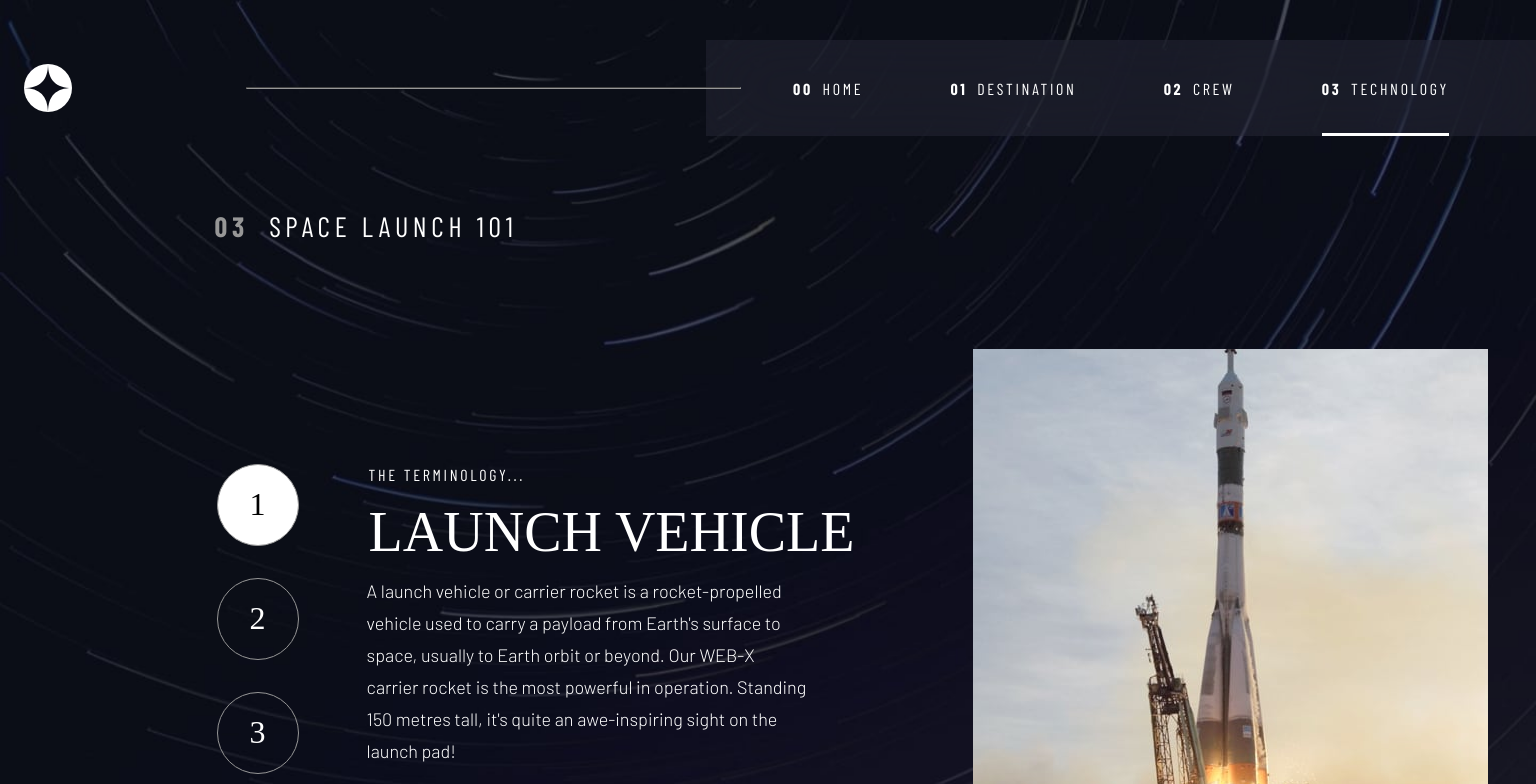
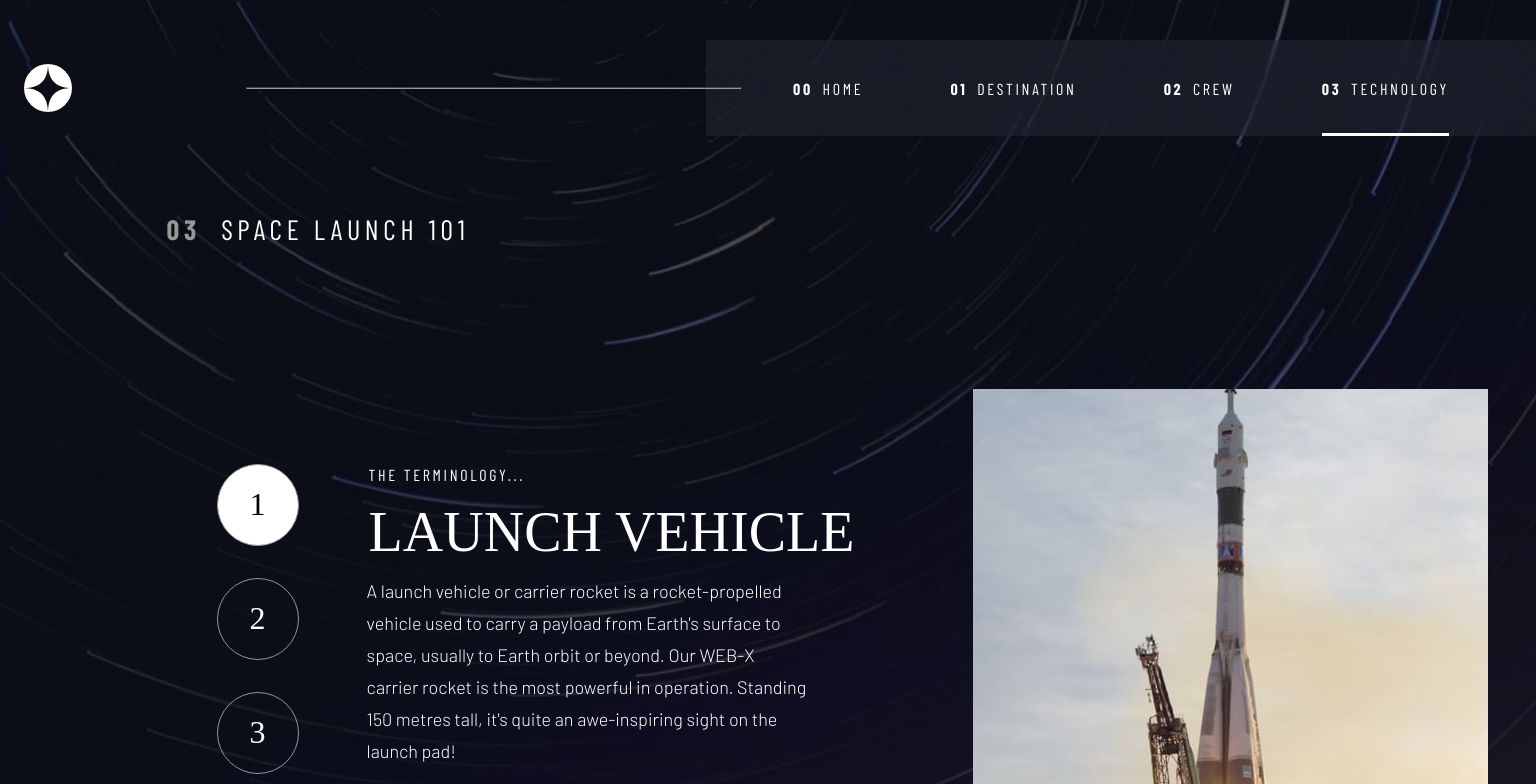
Before and after one commit to KurtisIvey/space-tourism-nextjs, a Next.js app: page /Technology in a window 1536 px wide. Shown: the top 784 px of the page. Built offline with nearby package versions, Linux system fonts and the light colour scheme; a web font is replaced by a local one.

Commit message:
finish new h1.pageTitle styling

```diff
--- a/src/app/Technology/Technology.css
+++ b/src/app/Technology/Technology.css
@@ -9,6 +9,22 @@ main.technology {
   background-position: center;
   display: grid;
   grid-template-rows: auto 1fr;
+  position: relative;
+}
+main.technology h1.pageTitle {
+  position: absolute;
+  left: 50%;
+  transform: translate(-50%, -50%);
+  top: 88px;
+  font-weight: 400;
+  font-size: 16px;
+  letter-spacing: 2.7px;
+  color: white;
+}
+main.technology h1.pageTitle span {
+  font-weight: 700;
+  color: #979797;
+  margin-right: 10px;
 }
 main.technology section {
   width: 100%;
@@ -21,22 +37,11 @@ main.technology section {
   justify-content: center;
   align-items: center;
 }
-main.technology section h1 {
-  font-weight: 400;
-  font-size: 16px;
-  letter-spacing: 2.7px;
-  color: white;
-  margin-bottom: 30px;
-}
-main.technology section h1 span {
-  font-weight: 700;
-  color: #979797;
-  margin-right: 10px;
-}
 main.technology section .techImage {
   width: 112%;
   height: auto;
   margin-bottom: 34px;
+  margin-top: 48px;
 }
 main.technology section ul {
   list-style: none;
@@ -118,6 +123,21 @@ main.technology section div.textContainer p {
     display: grid;
     grid-template-rows: auto 1fr;
   }
+  main.technology h1.pageTitle {
+    position: absolute;
+    left: 38.5px;
+    transform: none;
+    top: 136px;
+    font-weight: 400;
+    font-size: 20px;
+    letter-spacing: 3.38px;
+    color: white;
+  }
+  main.technology h1.pageTitle span {
+    font-weight: 700;
+    color: #979797;
+    margin-right: 10px;
+  }
   main.technology section {
     width: 100%;
     margin: 0 auto;
@@ -128,21 +148,11 @@ main.technology section div.textContainer p {
     align-items: flex-start;
     position: relative;
   }
-  main.technology section h1 {
-    position: absolute;
-    left: 38.5px;
-    top: 36px;
-    font-weight: 400;
-    font-size: 20px;
-    letter-spacing: 3.38px;
-    margin-bottom: 0;
-    margin-top: 0;
-    margin-left: 0;
-  }
   main.technology section .techImage {
     align-self: center;
-    width: 100%;
+    width: 101%;
     height: auto;
+    margin-top: 10vh;
     margin-bottom: 56px;
   }
   main.technology section ul {
@@ -170,7 +180,7 @@ main.technology section div.textContainer p {
     text-align: center;
     margin: 0 auto;
     width: 458px;
-    padding: 0 10px;
+    padding: 0 10px 50px 10px;
   }
   main.technology section div.textContainer div {
     height: 54px;
@@ -213,6 +223,21 @@ main.technology section div.textContainer p {
     display: grid;
     grid-template-rows: auto 1fr;
   }
+  main.technology h1.pageTitle {
+    position: absolute;
+    left: 166.5px;
+    transform: none;
+    top: 212px;
+    font-weight: 400;
+    font-size: 28px;
+    letter-spacing: 4.72px;
+    color: white;
+  }
+  main.technology h1.pageTitle span {
+    font-weight: 700;
+    color: #979797;
+    margin-right: 10px;
+  }
   main.technology section {
     width: 100%;
     max-width: 1440px;
@@ -224,17 +249,6 @@ main.technology section div.textContainer p {
     text-align: center;
     align-items: start;
     position: relative;
-  }
-  main.technology section h1 {
-    position: absolute;
-    left: 166.5px;
-    top: 0px;
-    font-weight: 400;
-    font-size: 28px;
-    letter-spacing: 4.72px;
-    margin-bottom: 0;
-    margin-top: 70px;
-    margin-left: 0px;
   }
   main.technology section .techImage {
     grid-row: 2/3;
--- a/src/app/Technology/Technology.scss
+++ b/src/app/Technology/Technology.scss
@@ -11,7 +11,23 @@ main.technology {
     background-position: center;
     display: grid;
     grid-template-rows: auto 1fr;
+    position: relative;
 
+    h1.pageTitle {
+        position: absolute;
+        left: 50%;
+        transform: translate(-50%, -50%);
+        top: 88px;
+        font-weight: 400;
+        font-size: 16px;
+        letter-spacing: 2.7px;
+        color: white;
+            span{
+                font-weight: 700;
+                color: $darkGrey;
+                margin-right: 10px;
+                }
+    }
     section {
         width: 100%;
         color: white;
@@ -22,22 +38,12 @@ main.technology {
         text-align: center;
         justify-content: center;
         align-items: center;
-        h1 {
-            font-weight: 400;
-            font-size: 16px;
-            letter-spacing: 2.7px;
-            color: white;
-            margin-bottom: 30px;
-            span{
-                font-weight: 700;
-                color: $darkGrey;
-                margin-right: 10px;
-            }
-        }
+
         .techImage{
             width: 112%;
             height: auto;
             margin-bottom: 34px;
+            margin-top: 48px;
         }
         ul{
             list-style: none;
@@ -123,6 +129,21 @@ main.technology {
     display: grid;
     grid-template-rows: auto 1fr;
 
+    h1.pageTitle {
+        position: absolute;
+        left: 38.5px;
+        transform: none;
+        top: 136px;
+        font-weight: 400;
+        font-size: 20px;
+        letter-spacing: 3.38px;
+        color: white;
+            span{
+                font-weight: 700;
+                color: $darkGrey;
+                margin-right: 10px;
+                }
+    }
     section {
         width: 100%;
         margin: 0 auto;
@@ -132,21 +153,12 @@ main.technology {
         justify-content: center;
         align-items: flex-start;
         position: relative;
-        h1 {
-            position: absolute;
-            left: 38.5px;
-            top: 36px;
-            font-weight: 400;
-            font-size: 20px;
-            letter-spacing: 3.38px;
-            margin-bottom: 0;
-            margin-top: 0;
-            margin-left: 0;
-        }
+
         .techImage{
             align-self: center;
-            width: 100%;
+            width: 101%;
             height: auto;
+            margin-top: 10vh;
             margin-bottom: 56px;
         }
         ul{
@@ -174,7 +186,7 @@ main.technology {
             text-align: center;
             margin: 0 auto;
             width: 458px;
-            padding: 0 10px;
+            padding: 0 10px 50px 10px;
 
             div {
                 height: 54px;
@@ -222,6 +234,21 @@ main.technology {
         display: grid;
         grid-template-rows: auto 1fr;
 
+        h1.pageTitle {
+            position: absolute;
+            left: 166.5px;
+            transform: none;
+            top: 212px;
+            font-weight: 400;
+            font-size: 28px;
+            letter-spacing: 4.72px;
+            color: white;
+                span{
+                    font-weight: 700;
+                    color: $darkGrey;
+                    margin-right: 10px;
+                    }
+        }
         section {
             width: 100%;
             max-width: 1440px;
@@ -233,18 +260,7 @@ main.technology {
             text-align: center;
             align-items: start;
             position: relative;
-            h1 {
-                position: absolute;
-                left: 166.5px;
-                top: 0px;
 
-                font-weight: 400;
-                font-size: 28px;
-                letter-spacing: 4.72px;
-                margin-bottom: 0;
-                margin-top: 70px;
-                margin-left: 0px;
-            }
             .techImage{
                 grid-row: 2/3;
                 grid-column: 4/5;
--- a/src/app/Technology/page.tsx
+++ b/src/app/Technology/page.tsx
@@ -36,11 +36,10 @@ const Technology = (props: Props) => {
   return (
     <main className="technology">
       <Navbar activePage="technology" />
+      <h1 className="pageTitle">
+        <span>03</span> SPACE LAUNCH 101
+      </h1>
       <section>
-        <h1>
-          <span>03</span> SPACE LAUNCH 101
-        </h1>
-
         <Image
           className="techImage"
           src={
```
Also changed, not shown: 1 other file (tests, documents, lock files or other folders).
